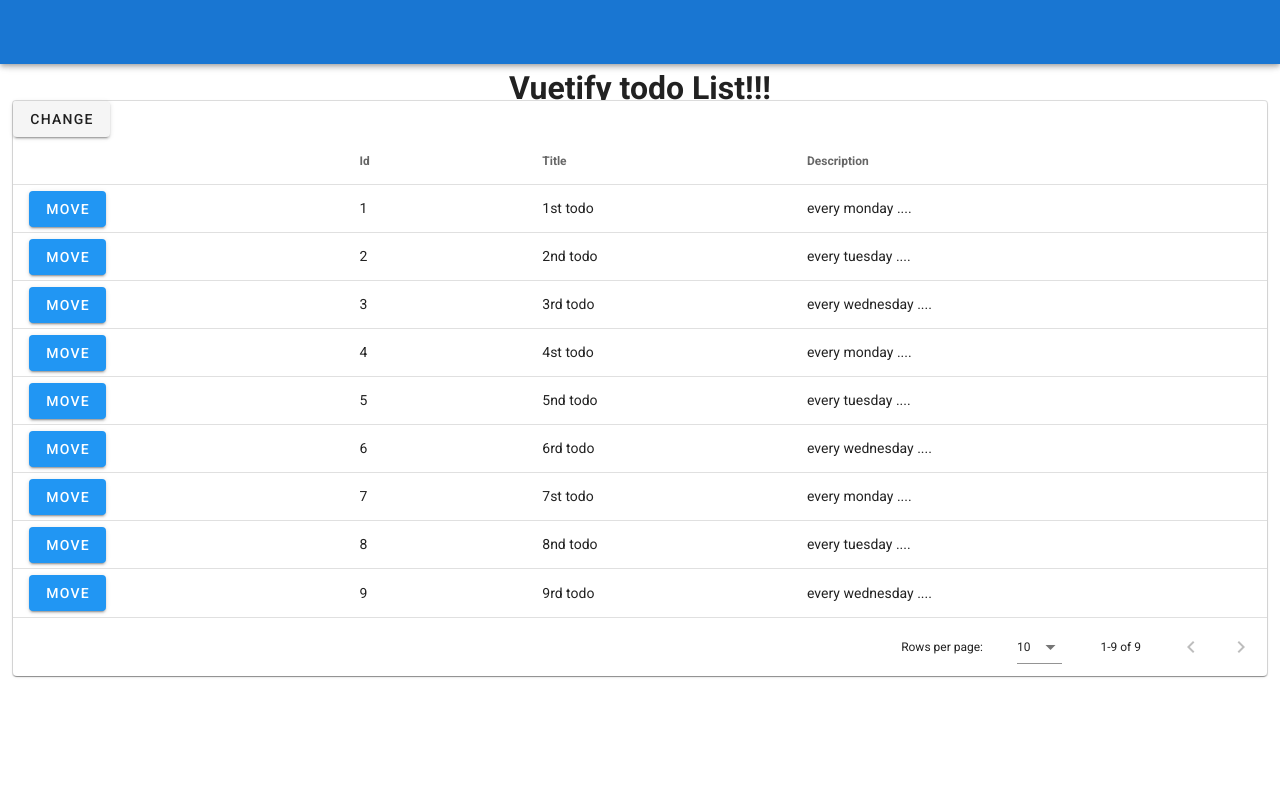
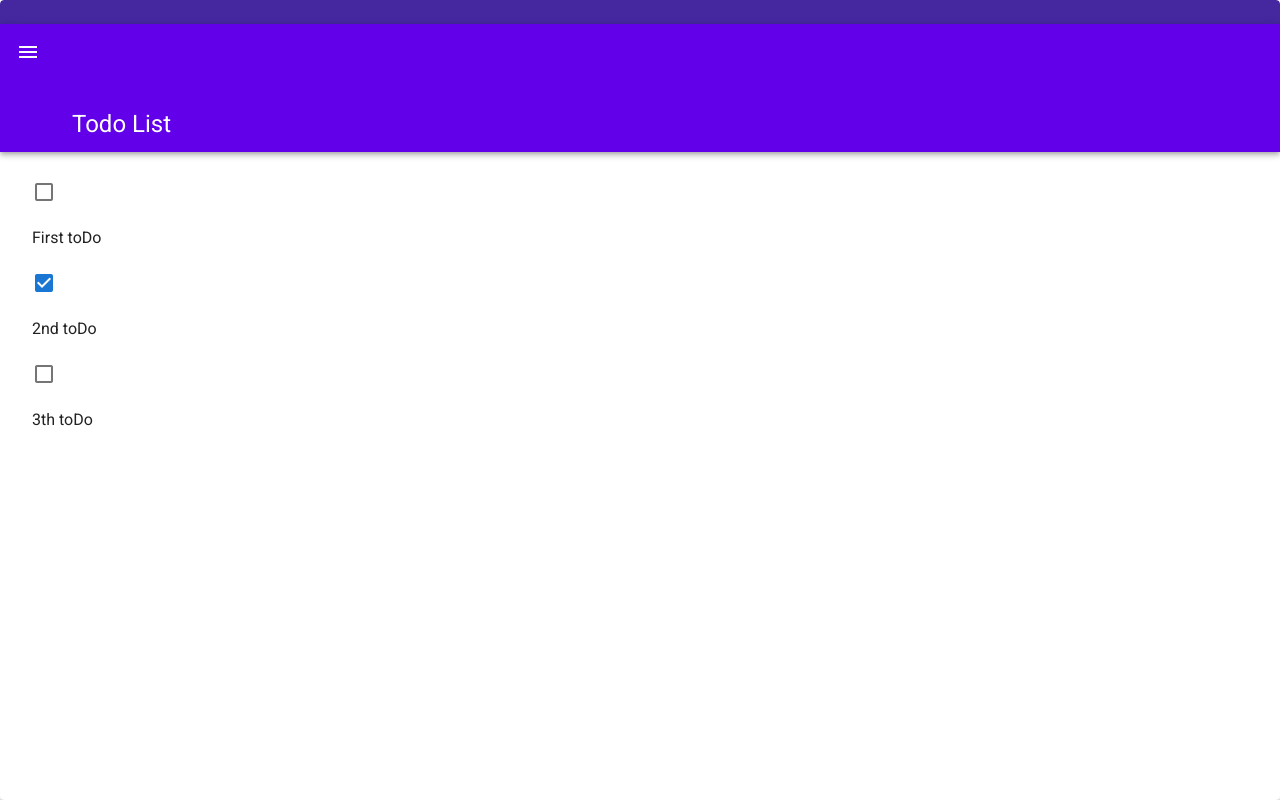
Before and after one commit to Luca-Virgilio/vuetify-todo-list, a Vue app: page / in a window 1280 px wide. Built offline with nearby package versions, Linux system fonts and the light colour scheme.

Commit message:
Update vuetify

```diff
--- a/package.json
+++ b/package.json
@@ -11,7 +11,8 @@
     "core-js": "^3.6.4",
     "sortablejs": "^1.10.2",
     "vue": "^2.6.11",
-    "vuetify": "^2.2.11"
+    "vue-router": "^3.4.8",
+    "vuetify": "^2.3.16"
   },
   "devDependencies": {
     "@vue/cli-plugin-babel": "~4.3.0",
--- a/src/App.vue
+++ b/src/App.vue
@@ -1,51 +1,75 @@
 <template>
   <v-app>
-    <v-app-bar
-      app
-      color="primary"
-      dark
-    >
-      <!-- <div class="d-flex align-center">
-        <v-img
-          alt="Vuetify Logo"
-          class="shrink mr-2"
-          contain
-          src="https://cdn.vuetifyjs.com/images/logos/vuetify-logo-dark.png"
-          transition="scale-transition"
-          width="40"
-        />
-        <v-img
-          alt="Vuetify Name"
-          class="shrink mt-1 hidden-sm-and-down"
-          contain
-          min-width="100"
-          src="https://cdn.vuetifyjs.com/images/logos/vuetify-name-dark.png"
-          width="100"
-        />
-      </div>
+    <v-card class=" overflow-hidden flex">
+      <v-system-bar color="deep-purple darken-3"></v-system-bar>
 
-      <v-spacer></v-spacer> -->
+      <v-app-bar color="deep-purple accent-4" dark prominent>
+        <v-app-bar-nav-icon @click.stop="drawer = !drawer"></v-app-bar-nav-icon>
+        <v-toolbar-title>Todo List</v-toolbar-title>
+      </v-app-bar>
 
-    </v-app-bar>
+      <v-navigation-drawer v-model="drawer" absolute top temporary>
+        <v-list-item>
+          <v-list-item-content>
+            <v-list-item-title class="title"> Application </v-list-item-title>
+          </v-list-item-content>
+        </v-list-item>
 
-    <v-content>
-      <TodoList/>
-    </v-content>
+        <v-divider></v-divider>
+        <v-list nav dense>
+          <v-list-item-group
+            v-model="group"
+            active-class="deep-purple--text text--accent-4"
+            v-for="view in views"
+            :key="view.name"
+            link
+          >
+            <v-list-item>
+              <v-list-item-icon>
+                <v-icon>{{ view.icon }}</v-icon>
+              </v-list-item-icon>
+              <v-list-item-title>{{ view.name }}</v-list-item-title>
+            </v-list-item>
+          </v-list-item-group>
+        </v-list>
+      </v-navigation-drawer>
+
+      <v-card-text>
+        <Home />
+      </v-card-text>
+    </v-card>
   </v-app>
 </template>
 
 <script>
-import TodoList from './components/TodoList';
+import Home from "./views/Home";
 
 export default {
-  name: 'App',
+  name: "App",
+  components: {
+    Home,
+  },
+  data: () => ({
+    drawer: false,
+    group: null,
+    views: [
+      { name: "home", icon: "mdi-view-dashboard", compoment: "Home" },
+      { name: "about", icon: "mdi-help-box", compoment: "About" },
+    ],
+  }),
 
-  components: {
-    TodoList,
+  watch: {
+    group() {
+      this.drawer = false;
+    },
   },
-
-  data: () => ({
-    //
-  }),
 };
 </script>
+
+<style lang="scss">
+.flex {
+  display: flex;
+  justify-content: center;
+  align-items: center;
+}
+</style>
--- /dev/null
+++ b/src/components/Todo.vue
@@ -0,0 +1,20 @@
+<template>
+  <span>
+    <v-list-item-action>
+      <v-checkbox :input-value="todo.completed" color="primary"></v-checkbox>
+    </v-list-item-action>
+    <v-list-item-content>
+      <v-list-item-title>{{ todo.title }}</v-list-item-title>
+    </v-list-item-content>
+  </span>
+</template>
+
+<script>
+export default {
+    name:"todo",
+    props:["todo"],
+    data: ()=>({
+
+    })
+}
+</script>
--- a/src/components/TodoList.vue
+++ b/src/components/TodoList.vue
@@ -86,8 +86,9 @@
   methods: {
     reverte() {
       const copyArr = [...this.todos];
-      copyArr.splice(4, 1, { id: 10, name: "test" });
-      this.todos = copyArr;
+      copyArr.splice(1, 1, { id: 10, title: "test", desc:"" });
+      console.log("copyArr",copyArr);
+      this.todos = copyArr.reverse();
     },
     onSelect(evt){
       console.log()
--- a/src/main.js
+++ b/src/main.js
@@ -1,10 +1,13 @@
 import Vue from 'vue'
 import App from './App.vue'
 import vuetify from './plugins/vuetify';
+import Router from './router';
 
 Vue.config.productionTip = false
 
+
 new Vue({
+  Router,
   vuetify,
   render: h => h(App)
 }).$mount('#app')
--- /dev/null
+++ b/src/router.js
@@ -0,0 +1,23 @@
+import Vue from 'vue';
+import Router from 'vue-router';
+import Home from './views/Home';
+import About from './views/About';
+
+Vue.use(Router);
+
+export default new Router({
+    mode:'history',
+    base:process.env.BASE_URL,
+    routes : [
+        {
+            path: '/',
+            name:'home',
+            component: Home
+        },
+        {
+            path: '/about',
+            name:'about',
+            component: About
+        }
+    ]
+});
--- /dev/null
+++ b/src/views/About.vue
@@ -0,0 +1,3 @@
+<template>
+  <div id="About"><h1>About page</h1></div>
+</template>
--- /dev/null
+++ b/src/views/Home.vue
@@ -0,0 +1,39 @@
+<template>
+  <div id="Home">
+    <v-list-item v-for="todo in todos" :key="todo.id">
+      <Todo :todo="todo" />
+    </v-list-item>
+  </div>
+</template>
+
+
+<script>
+import Todo from '../components/Todo';
+
+export default {
+  name: "Home",
+  components: {
+    Todo
+  },
+
+  data: () => ({
+    todos: [
+      {
+        id: 1,
+        title: "First toDo",
+        completed: false,
+      },
+      {
+        id: 2,
+        title: "2nd toDo",
+        completed: true,
+      },
+      {
+        id: 3,
+        title: "3th toDo",
+        completed: false,
+      },
+    ],
+  }),
+};
+</script>
```
Also changed, not shown: 1 other file (tests, documents, lock files or other folders).
